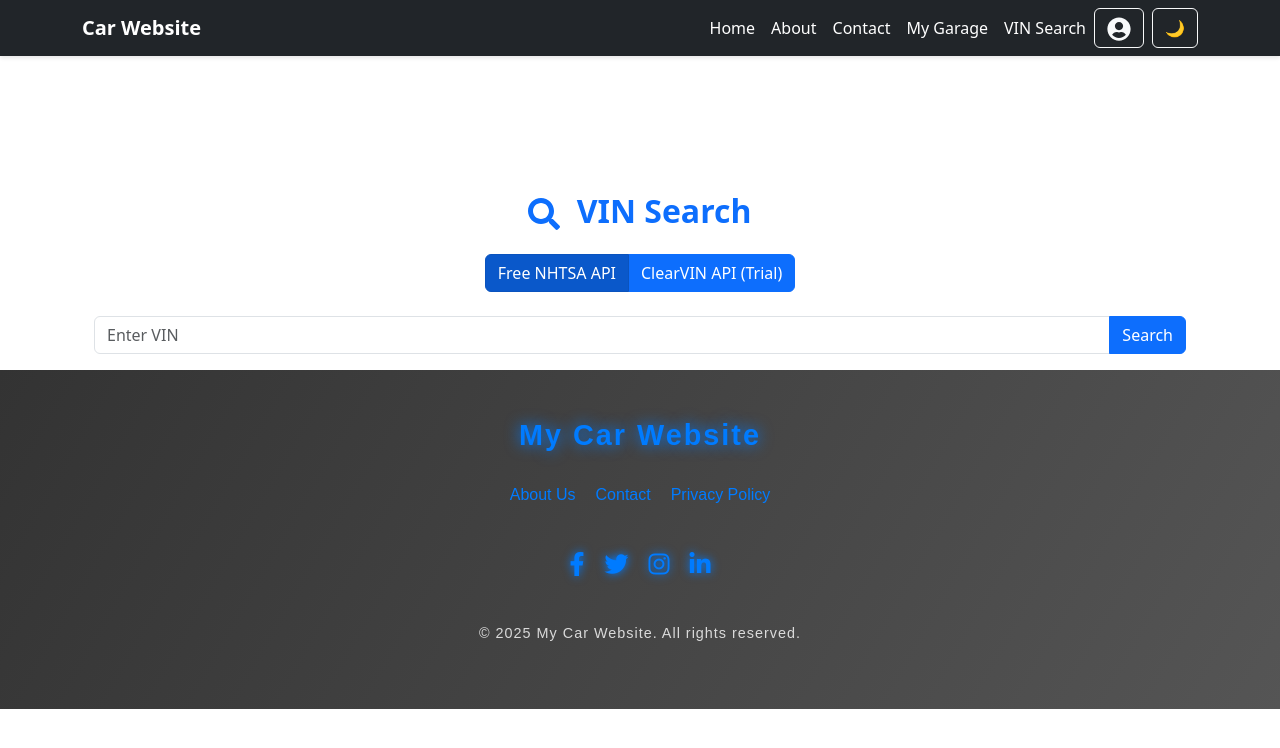
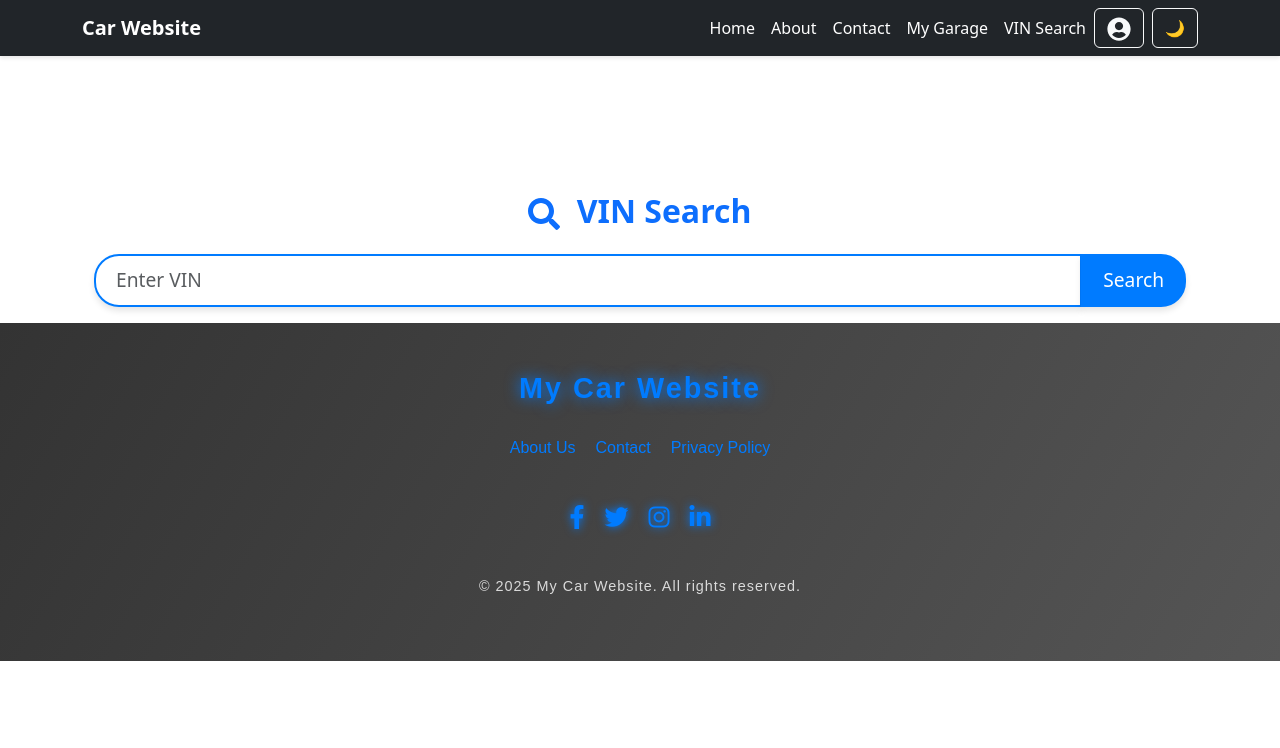
Before and after one commit to Mikutzu55/deep, a React (Create React App) app: page /vin-search in a window 1280 px wide. Shown: the top 748 px of the page. Built offline with nearby package versions, Linux system fonts and the light colour scheme; no server answers.

Commit message:
Update VINSearch.js

```diff
--- a/src/VINSearch.js
+++ b/src/VINSearch.js
@@ -1,54 +1,157 @@
-import React, { useState } from 'react';
+import React, { useState, useEffect } from 'react';
 import { useNavigate } from 'react-router-dom';
-import {
-  Button,
-  Form,
-  Spinner,
-  Alert,
-  ToggleButton,
-  ToggleButtonGroup,
-} from 'react-bootstrap';
+import { Button, Form, Spinner, Alert } from 'react-bootstrap';
 import { FaSearch } from 'react-icons/fa';
+import { doc, getDoc } from 'firebase/firestore';
+import { db, auth } from './firebase';
+import axios from 'axios';
 
 const VINSearch = () => {
   const [vin, setVin] = useState('');
   const [loading, setLoading] = useState(false);
   const [error, setError] = useState('');
-  const [apiType, setApiType] = useState('nhtsa'); // Default to NHTSA API
+  const [userRole, setUserRole] = useState('free');
+  const [searchLimit, setSearchLimit] = useState(0);
+  const [searchesUsed, setSearchesUsed] = useState(0);
   const navigate = useNavigate();
 
-  const handleSearch = async () => {
+  // Fetch user data on component mount
+  useEffect(() => {
+    const fetchUserData = async () => {
+      if (auth.currentUser) {
+        const userDoc = await getDoc(doc(db, 'users', auth.currentUser.uid));
+        if (userDoc.exists()) {
+          const userData = userDoc.data();
+          setUserRole(userData.membership || 'free');
+          setSearchLimit(userData.searchLimit || 0);
+          setSearchesUsed(userData.searchesUsed || 0);
+        }
+      }
+    };
+    fetchUserData();
+  }, []);
+
+  const handleSearch = async (e) => {
+    e.preventDefault();
+    // Validate VIN input
     if (!vin.trim()) {
       setError('Please enter a valid VIN.');
       return;
     }
+    if (vin.length !== 17) {
+      setError('VIN must be 17 characters long.');
+      return;
+    }
+    // Check search limit for premium and business users
+    if (
+      (userRole === 'premium' || userRole === 'business') &&
+      searchesUsed >= searchLimit
+    ) {
+      setError('You have reached your search limit. Please upgrade your plan.');
+      return;
+    }
     setError('');
     setLoading(true);
-
     try {
-      let response;
-
+      let apiType = 'nhtsa'; // Default to NHTSA API for free users or unauthenticated users
+      // Determine API type based on user membership
+      if (auth.currentUser) {
+        const userDoc = await getDoc(doc(db, 'users', auth.currentUser.uid));
+        if (userDoc.exists()) {
+          const userData = userDoc.data();
+          if (userData && typeof userData.membership === 'string') {
+            const membershipLower = userData.membership.toLowerCase();
+            if (
+              membershipLower === 'premium' ||
+              membershipLower === 'business'
+            ) {
+              apiType = 'clearvin'; // Use ClearVIN API for premium and business members
+            }
+          }
+        }
+      }
+      console.log('API Type:', apiType); // Debugging line
+      // Fetch data based on the determined API type
       if (apiType === 'nhtsa') {
-        // Fetch data from NHTSA API via backend proxy
-        response = await fetch(`/api/nhtsa?vin=${vin}`);
+        // Use NHTSA API for free users or unauthenticated users
+        const response = await axios.get(
+          `https://vpic.nhtsa.dot.gov/api/vehicles/decodevin/${vin}?format=json`
+        );
+        console.log('NHTSA API Response:', response.data); // Debugging line
+        if (response.data.Count > 0) {
+          const vehicleData = {
+            make:
+              response.data.Results.find((r) => r.Variable === 'Make')?.Value ||
+              'N/A',
+            model:
+              response.data.Results.find((r) => r.Variable === 'Model')
+                ?.Value || 'N/A',
+            year:
+              response.data.Results.find((r) => r.Variable === 'Model Year')
+                ?.Value || 'N/A',
+            vin: vin,
+            registrationStatus: 'Active',
+            mileage: 0,
+            specifications: {
+              make:
+                response.data.Results.find((r) => r.Variable === 'Make')
+                  ?.Value || 'N/A',
+              model:
+                response.data.Results.find((r) => r.Variable === 'Model')
+                  ?.Value || 'N/A',
+              year:
+                response.data.Results.find((r) => r.Variable === 'Model Year')
+                  ?.Value || 'N/A',
+              trim:
+                response.data.Results.find((r) => r.Variable === 'Trim')
+                  ?.Value || 'N/A',
+              madeIn:
+                response.data.Results.find(
+                  (r) => r.Variable === 'Plant Country'
+                )?.Value || 'N/A',
+              engine:
+                response.data.Results.find((r) => r.Variable === 'Engine Model')
+                  ?.Value || 'N/A',
+              style:
+                response.data.Results.find((r) => r.Variable === 'Body Class')
+                  ?.Value || 'N/A',
+              fuelCapacity:
+                response.data.Results.find(
+                  (r) => r.Variable === 'Fuel Capacity'
+                )?.Value || 'N/A',
+              cityMileage:
+                response.data.Results.find((r) => r.Variable === 'City MPG')
+                  ?.Value || 'N/A',
+              msrp:
+                response.data.Results.find((r) => r.Variable === 'Base MSRP')
+                  ?.Value || 'N/A',
+            },
+            titleRecords: [],
+            junkSalvageRecords: [],
+            saleRecords: [],
+            problemChecks: {
+              floodDamage: 'No problems found!',
+              fireDamage: 'No problems found!',
+              hailDamage: 'No problems found!',
+              saltWaterDamage: 'No problems found!',
+              vandalism: 'No problems found!',
+              rebuilt: 'No problems found!',
+              salvageDamage: 'No problems found!',
+            },
+          };
+          console.log('Vehicle Data:', vehicleData); // Debugging line
+          navigate('/garage', { state: { vehicle: vehicleData } });
+        } else {
+          setError('No data found for this VIN.');
+        }
       } else if (apiType === 'clearvin') {
-        // Fetch data from ClearVIN API via backend proxy
-        response = await fetch(`/api/clearvin?vin=${vin}`);
-      }
-
-      if (!response.ok) {
-        throw new Error(`API Error: ${response.status} ${response.statusText}`);
-      }
-
-      const result = await response.json();
-
-      if (result.error) {
-        setError(result.error);
-        setLoading(false);
-        return;
-      }
-
-      // Ensure the vehicle data structure matches what Garage.js expects
+        // Use ClearVIN API for premium and business members
+        const response = await axios.get(
+          `http://localhost:5000/api/clearvin?vin=${vin}`
+        );
+        console.log('ClearVIN API Response:', response.data); // Debugging line
+        if (response.data.vehicle) {
+          const result = response.data; // Renamed from data to result
           const vehicleData = {
             ...result.vehicle,
             titleRecords: result.vehicle.titleRecords || [],
@@ -56,11 +159,14 @@ const VINSearch = () => {
             saleRecords: result.vehicle.saleRecords || [],
             problemChecks: {
               floodDamage:
-            result.vehicle.problemChecks?.floodDamage || 'No problems found!',
+                result.vehicle.problemChecks?.floodDamage ||
+                'No problems found!',
               fireDamage:
-            result.vehicle.problemChecks?.fireDamage || 'No problems found!',
+                result.vehicle.problemChecks?.fireDamage ||
+                'No problems found!',
               hailDamage:
-            result.vehicle.problemChecks?.hailDamage || 'No problems found!',
+                result.vehicle.problemChecks?.hailDamage ||
+                'No problems found!',
               saltWaterDamage:
                 result.vehicle.problemChecks?.saltWaterDamage ||
                 'No problems found!',
@@ -69,7 +175,8 @@ const VINSearch = () => {
               rebuilt:
                 result.vehicle.problemChecks?.rebuilt || 'No problems found!',
               salvageDamage:
-            result.vehicle.problemChecks?.salvageDamage || 'No problems found!',
+                result.vehicle.problemChecks?.salvageDamage ||
+                'No problems found!',
             },
             recalls: result.vehicle.recalls || [],
             emissionSafetyInspections:
@@ -77,11 +184,27 @@ const VINSearch = () => {
             accidentDamageHistory: result.vehicle.accidentDamageHistory || [],
             lienImpoundRecords: result.vehicle.lienImpoundRecords || [],
           };
+          console.log('Vehicle Data:', vehicleData); // Debugging line
+          navigate('/garage', { state: { vehicle: vehicleData } });
 
-      // Navigate to Garage page with the vehicle data
-      navigate('/garage', { state: { vehicle: vehicleData } });
+          // Deduct one search from the user's account
+          if (auth.currentUser) {
+            const userDocRef = doc(db, 'users', auth.currentUser.uid);
+            await updateDoc(userDocRef, {
+              searchesUsed: increment(1),
+            });
+          }
+        } else {
+          console.error(
+            'ClearVIN API response does not contain vehicle data:',
+            response.data
+          ); // Debugging line
+          setError('No data found for this VIN using ClearVIN API.');
+        }
+      }
     } catch (err) {
       console.error('Error fetching data:', err.message);
+      console.error('Error details:', err.response?.data || err);
       setError('Failed to fetch data. Please try again.');
     } finally {
       setLoading(false);
@@ -93,44 +216,50 @@ const VINSearch = () => {
       <h2 className="text-center mb-4 fw-bold text-primary">
         <FaSearch className="me-2" /> VIN Search
       </h2>
-
-      {/* API Selection Toggle */}
-      <div className="text-center mb-4">
-        <ToggleButtonGroup
-          type="radio"
-          name="api-type"
-          value={apiType}
-          onChange={setApiType}
-        >
-          <ToggleButton id="nhtsa-api" value="nhtsa">
-            Free NHTSA API
-          </ToggleButton>
-          <ToggleButton id="clearvin-api" value="clearvin">
-            ClearVIN API (Trial)
-          </ToggleButton>
-        </ToggleButtonGroup>
-      </div>
-
-      <Form
-        onSubmit={(e) => {
-          e.preventDefault();
-          handleSearch();
-        }}
-      >
+      <Form onSubmit={handleSearch}>
         <div className="input-group mb-3">
           <Form.Control
             type="text"
             placeholder="Enter VIN"
             value={vin}
-            onChange={(e) => setVin(e.target.value)}
+            onChange={(e) => {
+              if (e.target.value.length <= 17) {
+                setVin(e.target.value.toUpperCase());
+              }
+            }}
             aria-label="Enter VIN"
-            aria-describedby="search-button"
+            required
+            maxLength={17}
+            style={{
+              borderRadius: '25px 0 0 25px',
+              border: '2px solid #007bff',
+              padding: '10px 20px',
+              fontSize: '1.2rem',
+              boxShadow: '0 4px 6px rgba(0, 0, 0, 0.1)',
+            }}
           />
           <Button
             variant="primary"
-            id="search-button"
-            onClick={handleSearch}
+            type="submit"
             disabled={loading}
+            style={{
+              borderRadius: '0 25px 25px 0',
+              border: '2px solid #007bff',
+              padding: '10px 20px',
+              fontSize: '1.2rem',
+              boxShadow: '0 4px 6px rgba(0, 0, 0, 0.1)',
+              backgroundColor: '#007bff',
+              color: '#fff',
+              transition: 'all 0.3s ease',
+            }}
+            onMouseEnter={(e) => {
+              e.target.style.backgroundColor = '#0056b3';
+              e.target.style.boxShadow = '0 6px 8px rgba(0, 0, 0, 0.2)';
+            }}
+            onMouseLeave={(e) => {
+              e.target.style.backgroundColor = '#007bff';
+              e.target.style.boxShadow = '0 4px 6px rgba(0, 0, 0, 0.1)';
+            }}
           >
             {loading ? (
               <>
@@ -139,7 +268,6 @@ const VINSearch = () => {
                   animation="border"
                   size="sm"
                   role="status"
-                  aria-hidden="true"
                   className="me-2"
                 />
                 Searching...
@@ -150,7 +278,6 @@ const VINSearch = () => {
           </Button>
         </div>
       </Form>
-
       {error && (
         <Alert variant="danger" className="text-center">
           {error}
```
Lines whose indentation alone changed are shown as unchanged.
